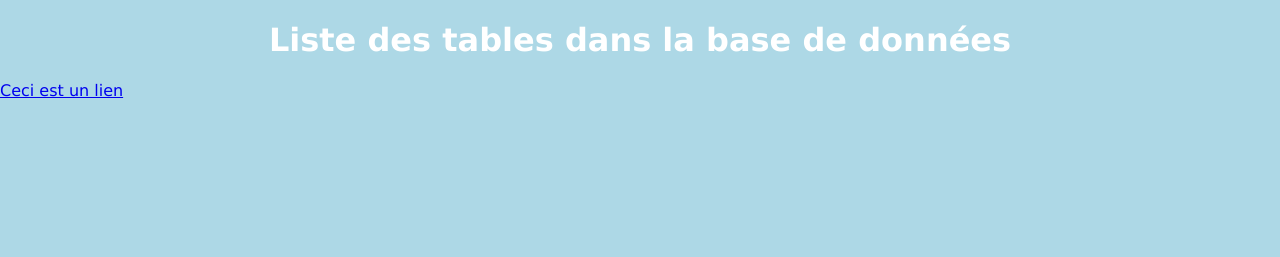
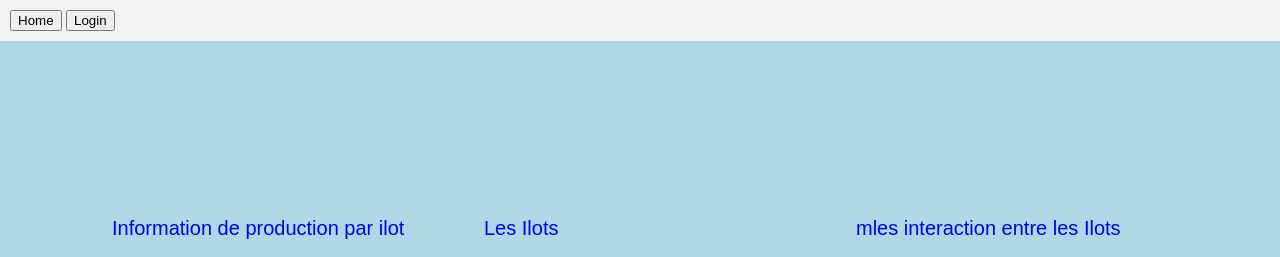
Before and after one commit to eme000/CDA, a Flask app: page /mini_factory__1_ in a window 1280 px wide. Shown: the top 257 px of the page. Run offline with Flask 3, Linux system fonts and the light colour scheme.

Commit message:
factory 1

```diff
--- a/02_Client_leger/WEB_FLASK/app/templates/home.html
+++ b/02_Client_leger/WEB_FLASK/app/templates/home.html
@@ -1,5 +1,5 @@
 <!DOCTYPE html>
-<html lang="en">
+<html lang="fr">
 <head>
     <meta charset="UTF-8">
     <link rel="stylesheet" href="{{ url_for('static', filename='main.css') }}">
--- a/02_Client_leger/WEB_FLASK/app/templates/mini_factory_1.html
+++ b/02_Client_leger/WEB_FLASK/app/templates/mini_factory_1.html
@@ -1,16 +1,86 @@
-<!doctype html>
+<!DOCTYPE html>
 <html lang="fr">
-    <head>
-        <meta charset="utf-8">
-        <link rel="stylesheet" href="{{ url_for('static', filename='main.css') }}">
-    </head>
-    <body>
-        <h1 style="text-align:center;">Liste des tables dans la base de données</h1>
-        <a href="https://www.formation-industrie.bzh">Ceci est un lien</a>
-        <ul>
-            {% for table_name in liste %}
-            <li>{{ table_name }}</li>
-            {% endfor %}
-        </ul>
-    </body>
+<head>
+    <meta charset="UTF-8">
+    <link rel="stylesheet" href="{{ url_for('static', filename='main.css') }}">
+    <meta http-equiv="X-UA-Compatible" content="IE=edge">
+    <meta name="viewport" content="width=device-width, initial-scale=1.0">
+    <title>Ma Page</title>
+    <style>
+        body {
+            font-family: Arial, sans-serif;
+            margin: 0;
+            padding: 0;
+        }
+        header {
+            background-color: #f2f2f2;
+            padding: 10px;
+            text-align: left; /* Aligner le texte à gauche */
+        }
+        section {
+            display: flex;
+            justify-content: center;
+            align-items: center;
+            height: 80vh;
+            flex-wrap: wrap; /* Permettre le retour à la ligne des colonnes */
+        }
+        .column {
+            margin: 10px;
+            text-align: center; /* Centrer le texte */
+        }
+        .column a {
+            text-decoration: none; /* Supprimer le soulignement du lien */
+        }
+        .column img {
+            width: 300px;
+            height: 250px;
+            border: 1px solid #ddd;
+            border-radius: 4px;
+            padding: 5px;
+            cursor: pointer; /* Ajouter le curseur pointer pour indiquer que c'est un lien cliquable */
+        }
+    </style>
+</head>
+<body>
+
+    <header>
+        <button onclick="goHome()">Home</button>
+        <button onclick="goLogin()">Login</button>
+    </header>
+
+    <section>
+        <div class="column">
+            <a href="http://127.0.0.1:5000/mini_factory__1_" title="Information de production">
+                <p>Information de production par ilot
+                </p>
+                <img src="{{url_for('static', filename='logo_production.png')}}" alt="Information de production">
+            </a>
+        </div>
+        <div class="column">
+            <a href="http://0.0.0.0/list" title="Les Ilots">
+                <p>Les Ilots</p>
+                <img src="{{url_for('static', filename='logo_composants.png')}}" alt="Les Ilots">
+            </a>
+        </div>
+        <div class="column">
+            <a href="http://0.0.0.0/list" title="les interaction entre les Ilots">
+                <p>mles interaction entre les Ilots</p>
+                <img src="{{url_for('static', filename='logo_composants.png')}}" alt="les interaction entre les Ilots">
+            </a>
+        </div>
+    </section>
+
+    <script>
+        function goHome() {
+            // Rediriger vers l'IP principale (0.0.0.0)
+            window.location.href = "http://0.0.0.0";
+        }
+
+        function goLogin() {
+            // Ajouter le code de redirection vers la page de login ici
+            alert("Fonctionnalité de login à implémenter.");
+        }
+    </script>
+
+</body>
 </html>
```
